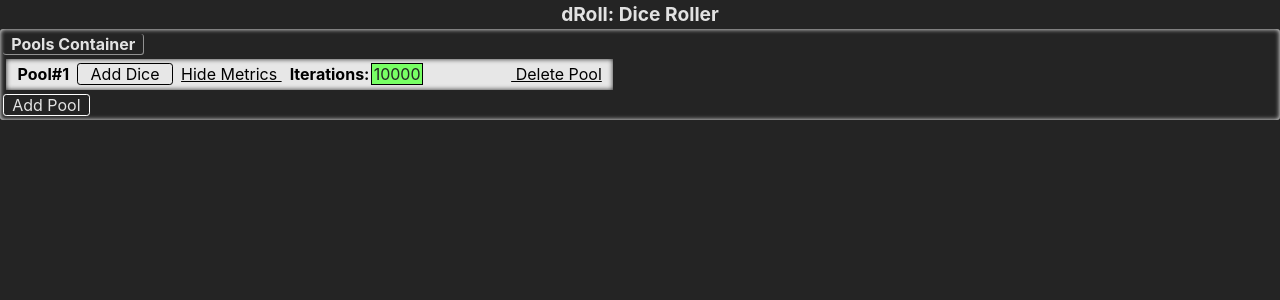
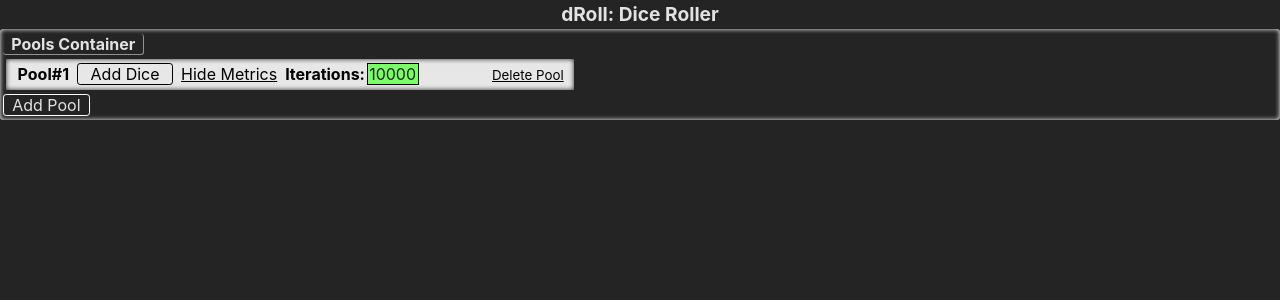
Before and after one commit to snowb/dRoll, a Vue app: page / in a window 1280 px wide. Both pictures are taken after a click on the element "Add Pool". Shown: the top 300 px of the page. Built offline with nearby package versions, Linux system fonts and the light colour scheme.

Commit message:
format update to remove weird extra white space

```diff
--- a/src/components/PoolComponent.vue
+++ b/src/components/PoolComponent.vue
@@ -68,18 +68,15 @@
         </span>
         <span style="text-decoration: underline; padding: 0em 0.5em 0em 0.5em;"
           @click="toggleMetrics">
-          {{showPoolMetricsText}} Metrics
-        </span>
+          {{showPoolMetricsText}} Metrics</span>
         <span style="font-weight: bold;">Iterations:</span>
         <span contenteditable @keydown.tab="editValue($event,'iterations')" @keydown.enter="editValue($event,'iterations')"
         style="border:thin solid black; margin-left:0.1em; padding:0em 0.1em; background-color: rgb(120, 255, 101); color:#242424;">
           {{ props.pool.getIterations() }}
         </span>
-        <span style="text-decoration: underline; padding: 0em 0.5em 0em 0.5em; margin-left:5em;"
+        <span style="text-decoration: underline; padding: 0em 0.5em 0em 0.5em; margin-left:5em; font-size:smaller;"
           @click="dropPool"
-        >
-          Delete Pool
-        </span>
+        >Delete Pool</span>
       </div>
       <div style="display: flex; flex-direction: row; align-items: flex-start;">
         <DiceComponent v-for="(dice,dice_index) in props.pool.getFullRollResults()"
```
